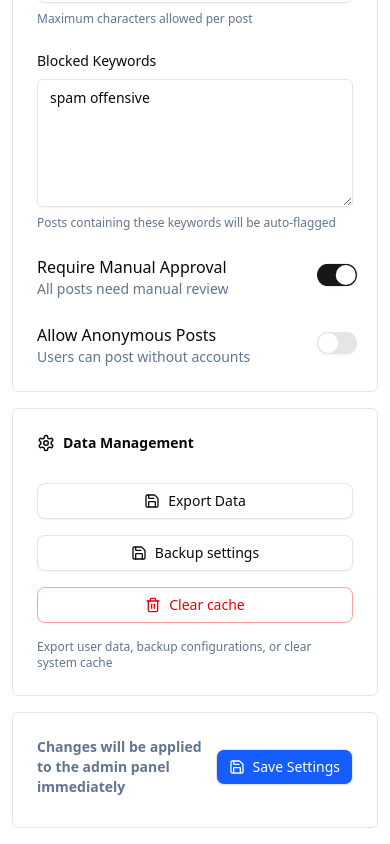
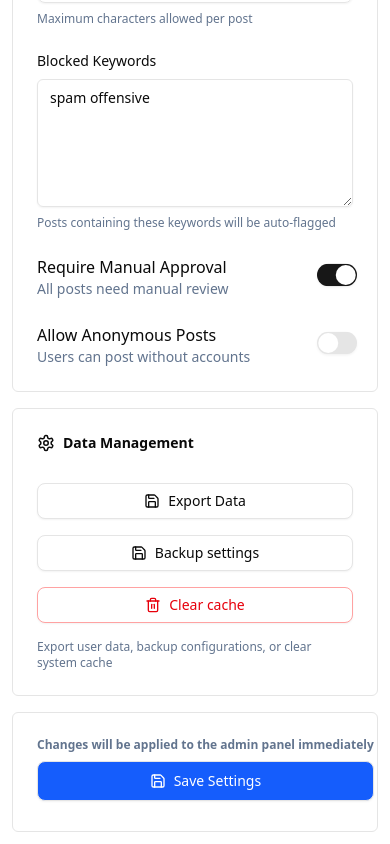
Before and after one commit to AmjustGettingStarted/KalyaniMotors_AdminPanel, a Next.js app: page /settings in a window 390 px wide. Shown: the part 1034-1878 px from the top of the page. Built offline with nearby package versions, Linux system fonts and the light colour scheme.

Commit message:
styles(settings): Responsive done ✌

```diff
--- a/app/settings/page.tsx
+++ b/app/settings/page.tsx
@@ -301,13 +301,13 @@ const Settings = () => {
           <Card className="rounded-sm shadow-none">
             <CardHeader>
               <CardTitle>
-                <div className="flex items-center justify-between w-full">
-                  <p className="text-sm text-slate-500">
+                <div className="flex flex-col sm:flex-row items-center justify-between w-full space-y-2">
+                  <p className="text-xs sm:text-sm whitespace-nowrap  text-slate-500">
                     Changes will be applied to the admin panel immediately
                   </p>
                   <Button
                     variant="outline"
-                    className="flex items-center gap-2 cursor-pointer bg-blue-600 hover:bg-blue-700 text-white"
+                    className="flex h-10 w-full sm:w-auto hover:text-white  items-center gap-2 cursor-pointer bg-blue-600 hover:bg-blue-700 text-white"
                   >
                     <Save />
                     Save Settings
```
